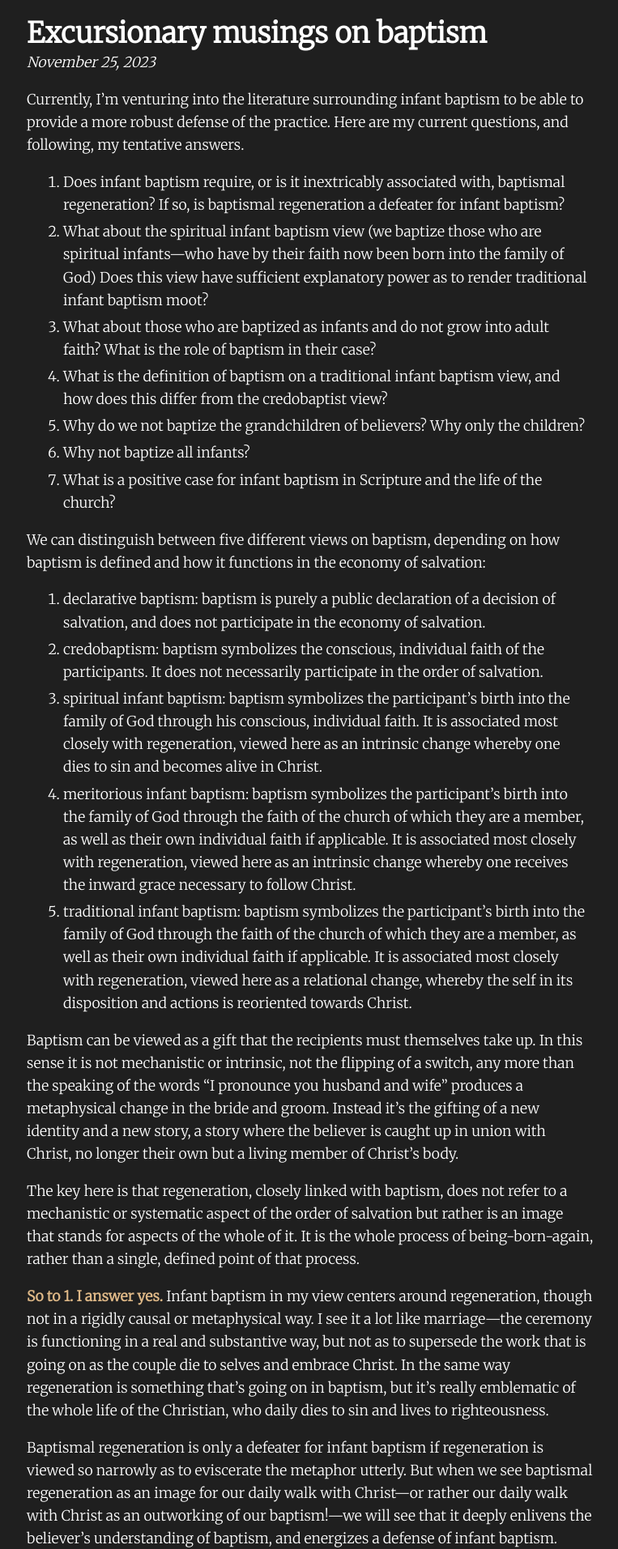
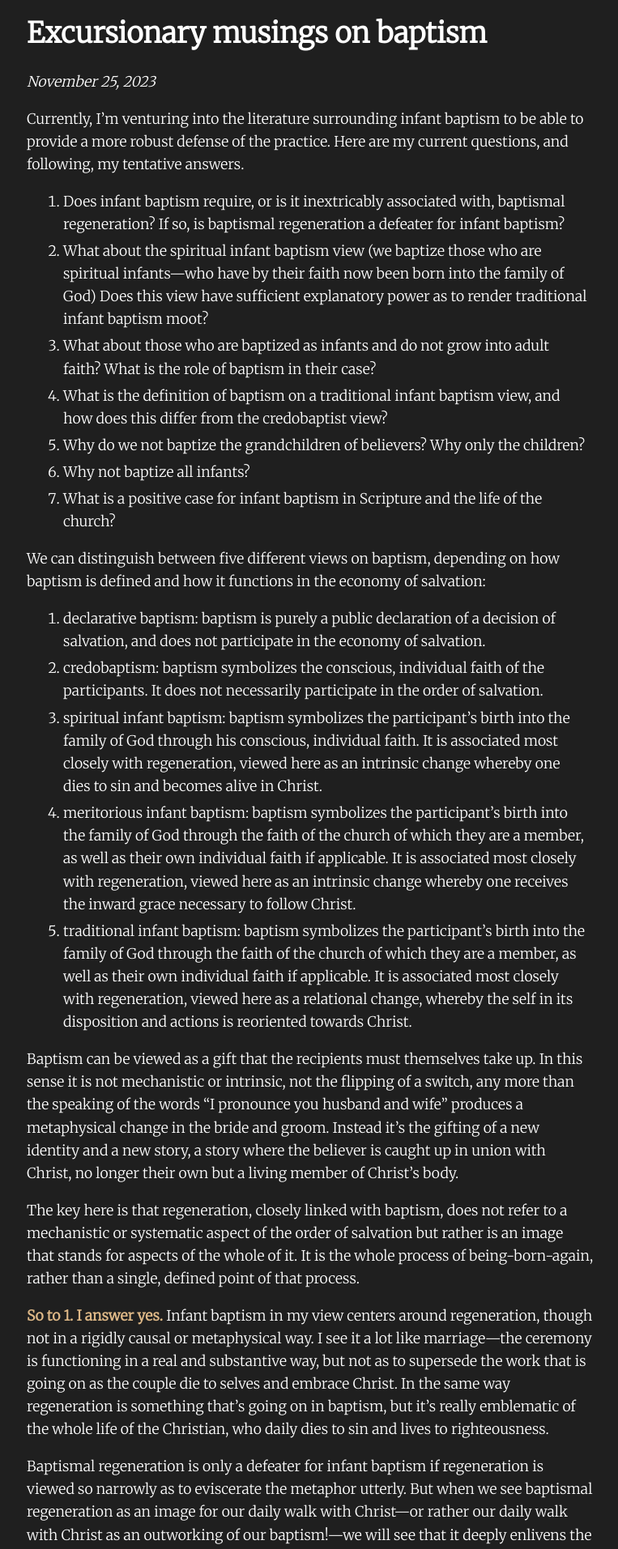
Before and after one commit to sleepminusminus/sleepminusminus.github.io, a Jekyll site: the page built from _posts/2023-11-25-excursionary-musings-on-baptism.md, in a window 1280 px wide. Shown: the top 1913 px of the page at 81% size, without its empty margins (257-1020 px from the left). Built offline with Jekyll 4.4.1, drawn with Linux system fonts in a browser that asks for light colours; nearby versions of some CDN libraries.

Commit message:
Refactor title and date for all layouts

```diff
--- a/_layouts/post.html
+++ b/_layouts/post.html
@@ -2,8 +2,8 @@
 layout: default
 ---
 
-<h1>{{page.title}}</h1>
+<h1 id="title">{{page.title}}</h1>
 
-<em>{{page.date | date: "%B %-d, %Y"}}</em>
+<p><em>{{page.date | date: "%B %-d, %Y"}}</em></p>
 
 {{content}}
--- a/_sass/index.scss
+++ b/_sass/index.scss
@@ -1,8 +1,3 @@
-#title {
-    font-size: 1.75rem;
-    font-weight: bold;
-}
-
 #bg-music {
     text-align: center;
     background-image: url('/assets/images/Aquatope_S1_E4_4.png');
--- a/_sass/main.scss
+++ b/_sass/main.scss
@@ -38,7 +38,6 @@ footer * {
 }
 
 h1 {
-    margin: 0px;
     line-height: 2.5rem;
 }
 
@@ -57,6 +56,10 @@ a:hover {
 
 li {
     margin: 5px;
+}
+
+#title {
+    margin-top: 0px;
 }
 
 #separator {
```
Also changed, not shown: index.html (+1 -15 lines).
